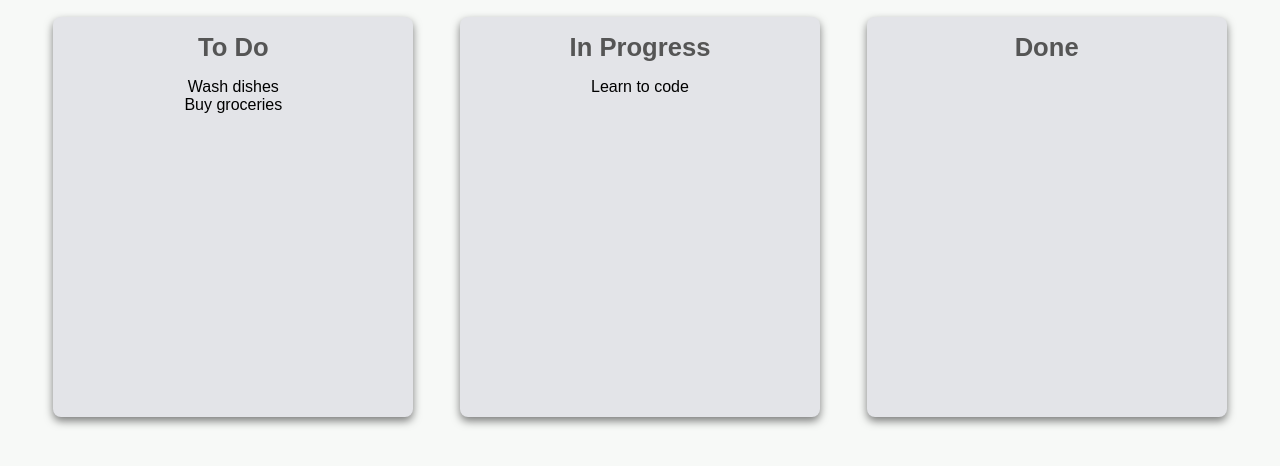
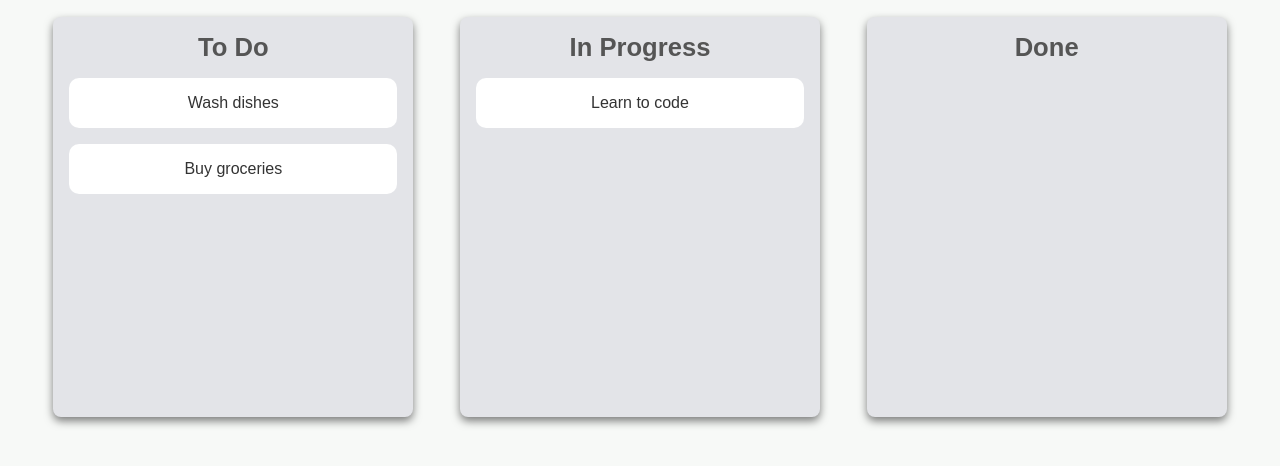
Before and after one commit to MaleeshaVihagana636-coder/html-css-javascript-challenges, a plain HTML site: page DRAG-AND-DROP/index.html in a window 1280 px wide. Shown: the part 212-678 px from the top of the page. Drawn offline with Linux system fonts and the light colour scheme.

Commit message:
style: fix formatting for h2 elements and add card class styles

```diff
--- a/DRAG-AND-DROP/style.css
+++ b/DRAG-AND-DROP/style.css
@@ -50,3 +50,12 @@ h1 {
     font-size: 1.6rem;
 
 }
+
+.card{
+    background-color: white;
+    color: #333;
+    padding: 1rem;
+    margin-bottom: 1rem;
+    border-radius: 10px;
+    cursor: grab;
+}
```
